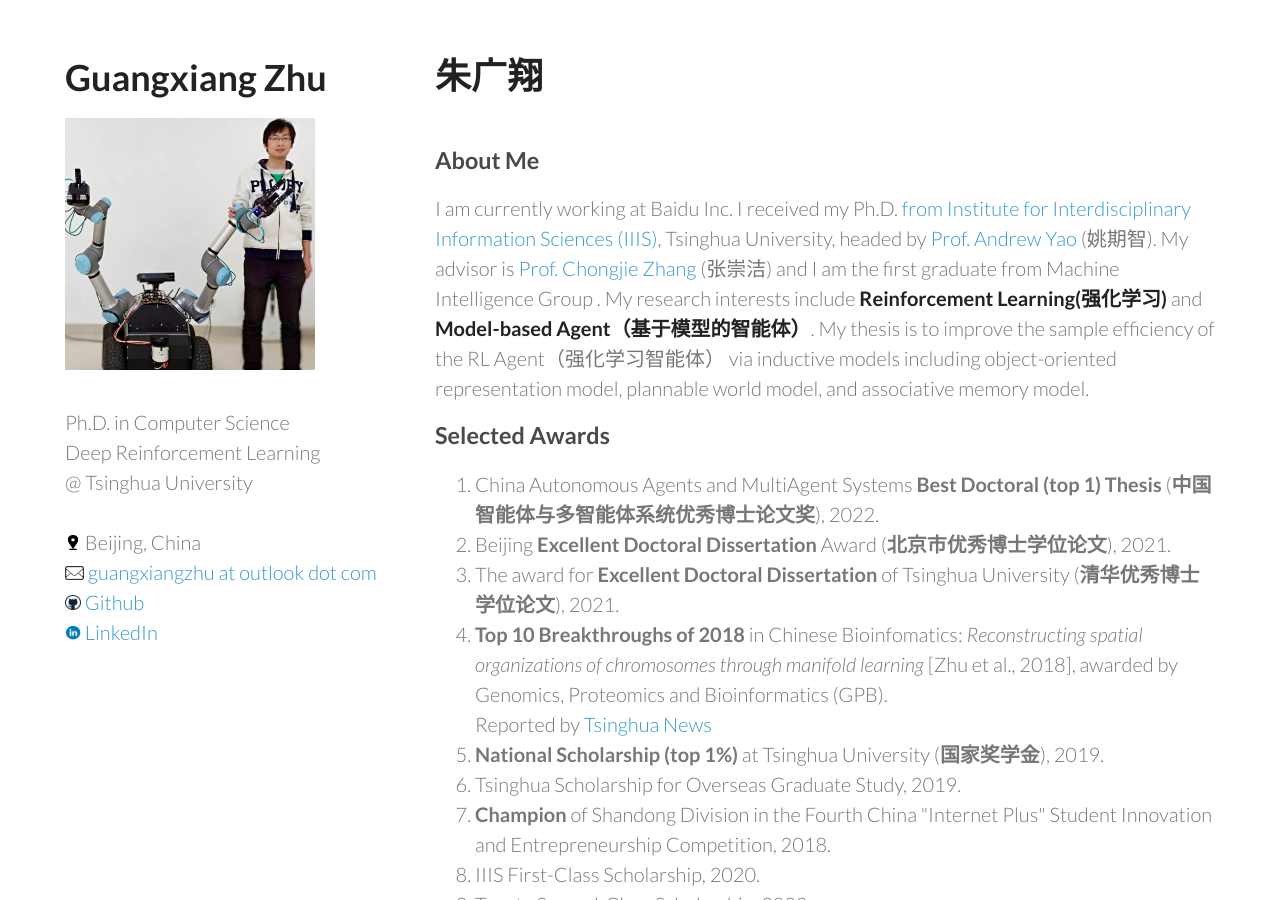
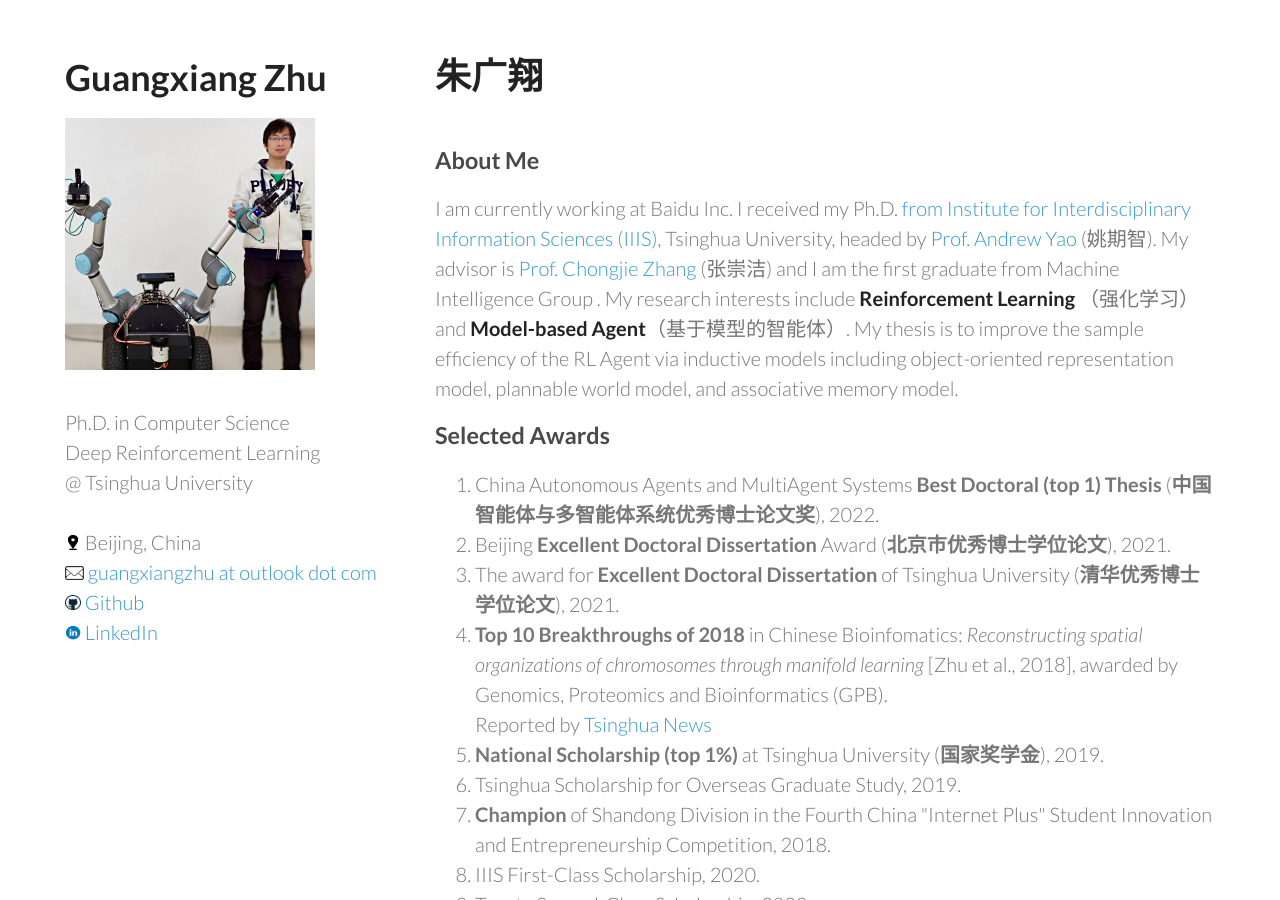
Before and after one commit to GuangxiangZhu/GuangxiangZhu.github.io, a Jekyll site: the page index.html, which Jekyll copies as it is, in a window 1280 px wide and 900 px high. Built offline with Jekyll 4.4.1, drawn with Linux system fonts in a browser that asks for light colours.

Commit message:
Update index.html

```diff
--- a/index.html
+++ b/index.html
@@ -38,7 +38,7 @@
       <p>
 I am currently working at Baidu Inc. I received my Ph.D. <a href="https://iiis.tsinghua.edu.cn/en/guangxiang/"> from Institute for Interdisciplinary Information Sciences (IIIS)</a>, Tsinghua University, headed by <a href="https://iiis.tsinghua.edu.cn/yao/"> Prof. Andrew Yao</a> (姚期智). My advisor is <a href="http://people.iiis.tsinghua.edu.cn/~zhang/"> Prof. Chongjie Zhang </a> (张崇洁) and I am the first graduate from Machine Intelligence Group </a>.
 
-My research interests include <strong>Reinforcement Learning(强化学习)</strong> and <strong>Model-based Agent（基于模型的智能体）</strong>. My thesis is to improve the sample efficiency of the RL Agent（强化学习智能体） via inductive models including object-oriented representation model, plannable world model, and associative memory model.      </p>
+My research interests include <strong>Reinforcement Learning</strong> （强化学习） and <strong>Model-based Agent</strong>（基于模型的智能体）. My thesis is to improve the sample efficiency of the RL Agent via inductive models including object-oriented representation model, plannable world model, and associative memory model.      </p>
 
 
       <h3>Selected Awards</h3>
```
